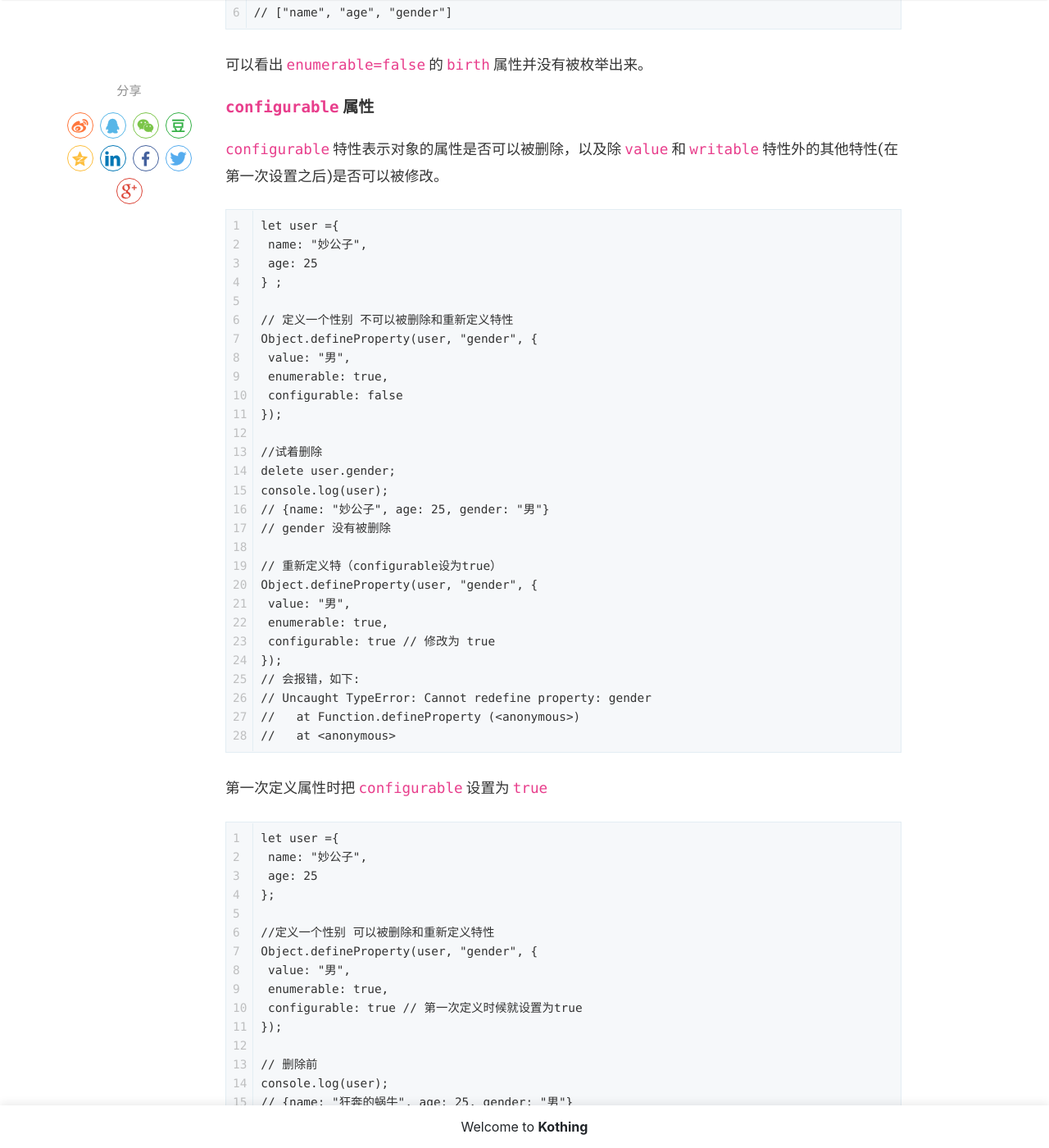
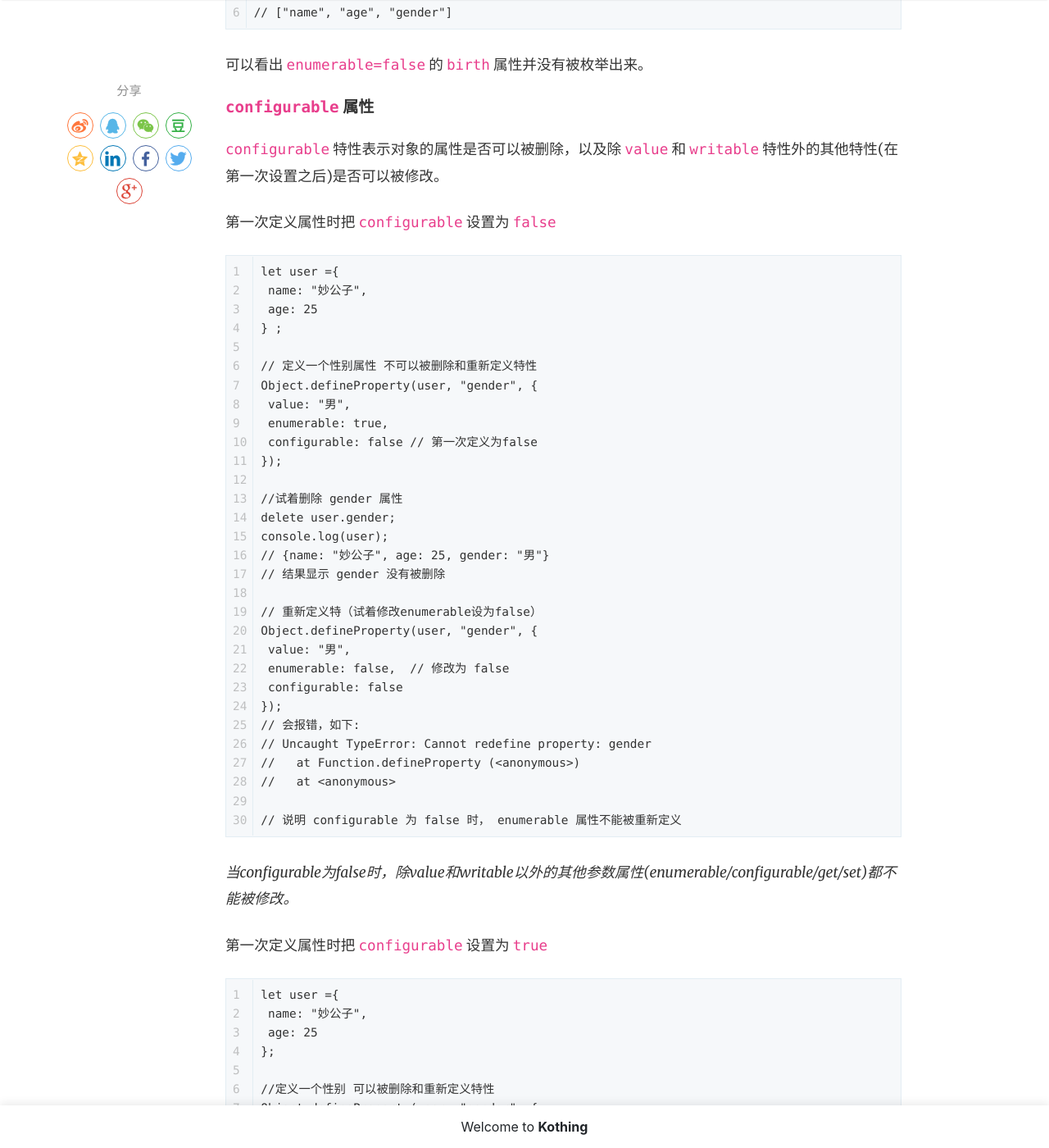
Before and after one commit to kothing/kothing.github.io, a Jekyll site: the page built from _posts/2021-06-22-Object.defineProperty.md, in a window 1280 px wide and 1400 px high, scrolled down 6007 px. Shown: the whole window at 82% size. Built offline with Jekyll 4.4.1, drawn with Linux system fonts in a browser that asks for light colours; nearby versions of some CDN libraries; comment, search, counter and statistics services are not loaded; some of the changed text lies outside the part shown.

Commit message:
Update 2021-06-22-Object.defineProperty.md

````diff
--- a/_posts/2021-06-22-Object.defineProperty.md
+++ b/_posts/2021-06-22-Object.defineProperty.md
@@ -210,36 +210,41 @@ console.log(keys);
 
 #### `configurable` 属性
 `configurable` 特性表示对象的属性是否可以被删除，以及除 `value` 和 `writable` 特性外的其他特性(在第一次设置之后)是否可以被修改。
+
+第一次定义属性时把 `configurable` 设置为 `false`
 ```
 let user ={
  name: "妙公子",
  age: 25
 } ;
 
-// 定义一个性别 不可以被删除和重新定义特性
+// 定义一个性别属性 不可以被删除和重新定义特性
 Object.defineProperty(user, "gender", {
  value: "男",
  enumerable: true,
- configurable: false
+ configurable: false // 第一次定义为false
 });
 
-//试着删除
+//试着删除 gender 属性
 delete user.gender;
 console.log(user);
 // {name: "妙公子", age: 25, gender: "男"}
-// gender 没有被删除
+// 结果显示 gender 没有被删除
 
-// 重新定义特（configurable设为true）
+// 重新定义特（试着修改enumerable设为false）
 Object.defineProperty(user, "gender", {
  value: "男",
- enumerable: true,
- configurable: true // 修改为 true
+ enumerable: false,  // 修改为 false
+ configurable: false
 });
 // 会报错，如下:
 // Uncaught TypeError: Cannot redefine property: gender
 //   at Function.defineProperty (<anonymous>)
 //   at <anonymous>
+
+// 说明 configurable 为 false 时， enumerable 属性不能被重新定义
 ```
+*当configurable为false时，除value和writable以外的其他参数属性(enumerable/configurable/get/set)都不能被修改。*
 
 第一次定义属性时把 `configurable` 设置为 `true`
 ```
@@ -278,5 +283,6 @@ console.log(user);
 // 删除
 delete user.gender;
 console.log(user);
-// {name: "狂奔的蜗牛", age: 25, gender: "男"}, 删除gender失败
+// {name: "狂奔的蜗牛", age: 25, gender: "男"}
+// 结果显示 删除gender失败
 ```
````
